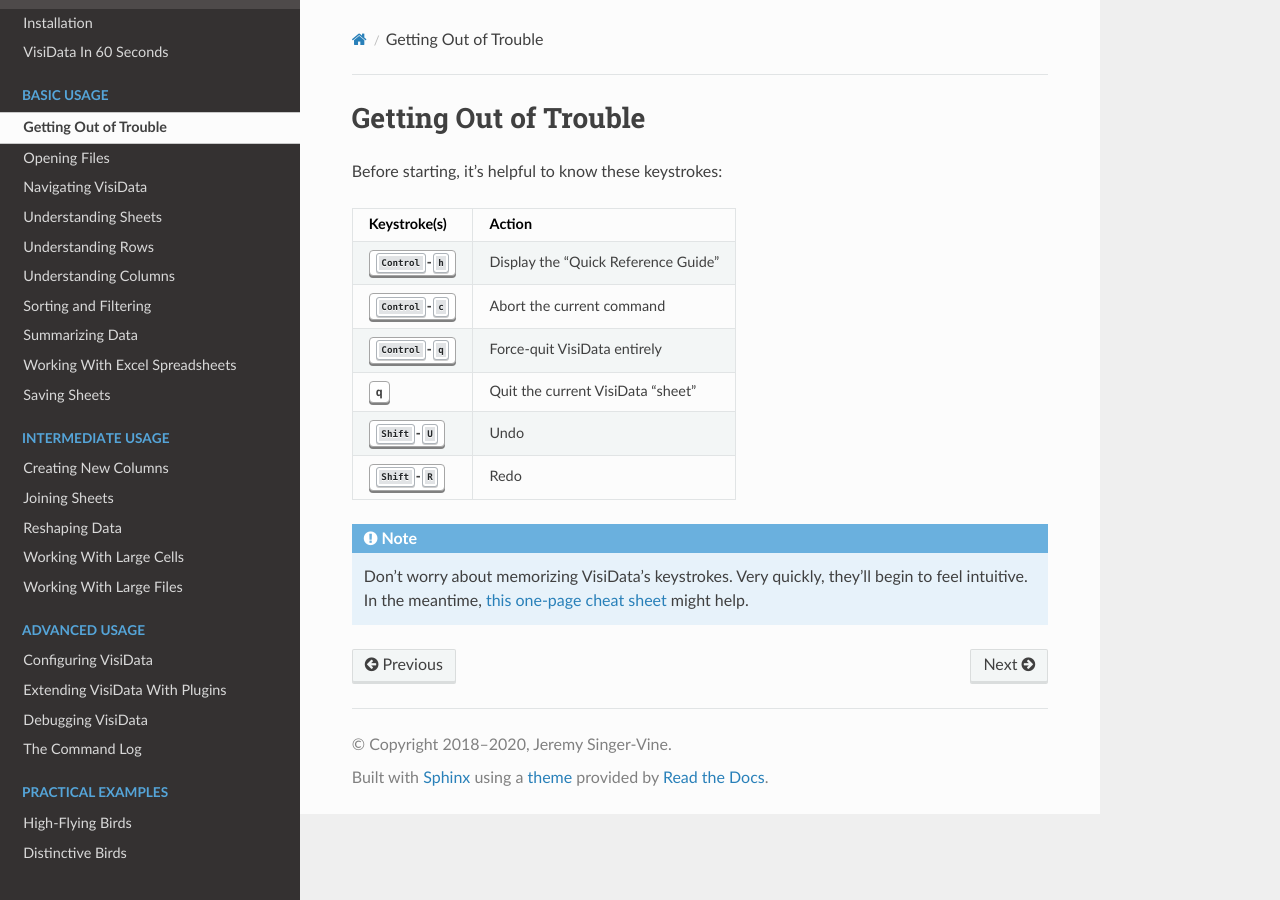
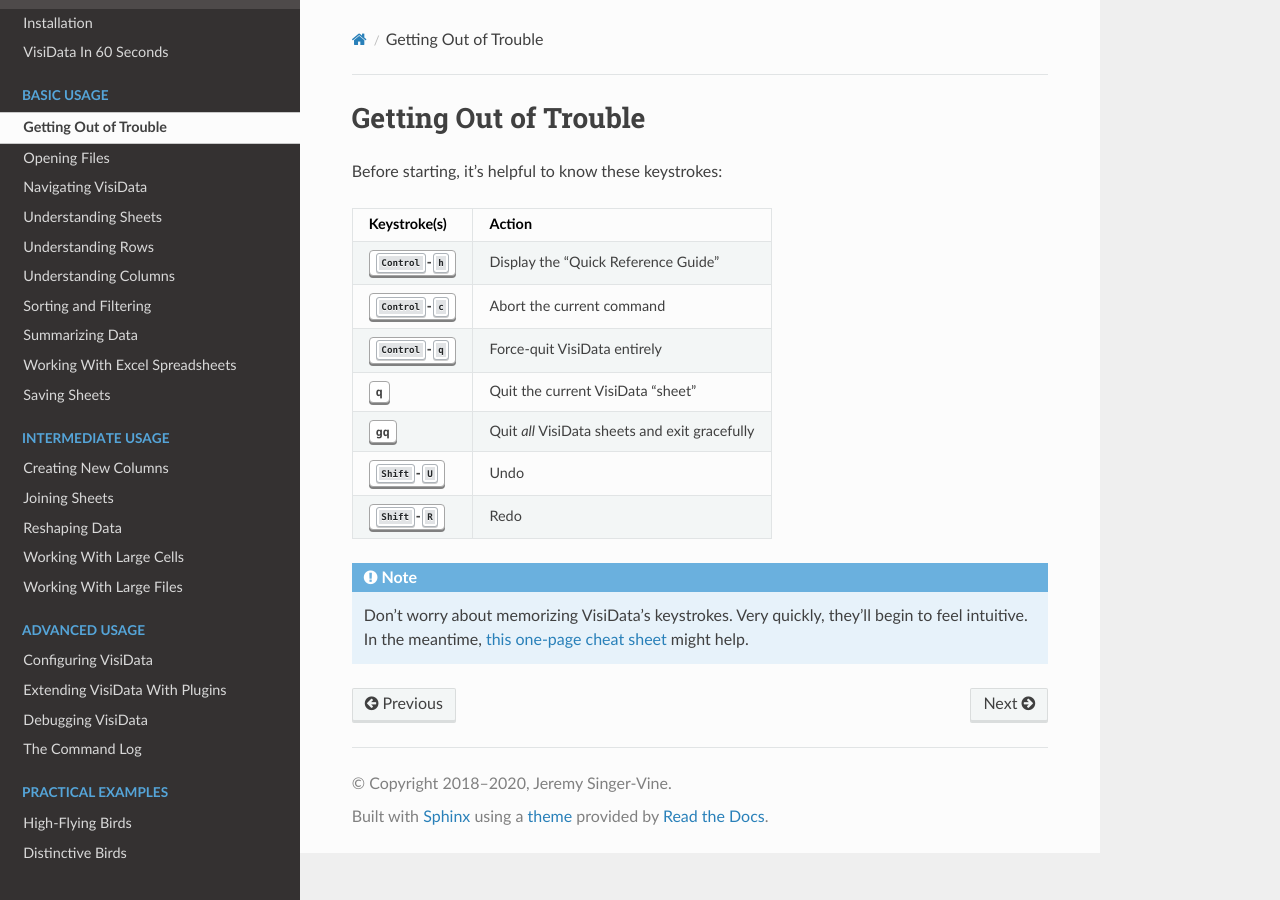
Before and after one commit to jsvine/intro-to-visidata, a Sphinx documentation site: the page built from docs/basics/getting-out-of-trouble.rst, in a window 1280 px wide. Built offline with Sphinx 7.4.7 and the Read the Docs theme 2.0.0, drawn with Linux system fonts in a browser that asks for light colours.

Commit message:
Add gq to getting-out-of-trouble h/t @frosencrantz
(Resolves #19.)

```diff
--- a/docs/basics/getting-out-of-trouble.rst
+++ b/docs/basics/getting-out-of-trouble.rst
@@ -11,6 +11,7 @@
 :kbd:`Control-c`                   Abort the current command
 :kbd:`Control-q`                   Force-quit VisiData entirely
 :kbd:`q`                           Quit the current VisiData "sheet"
+:kbd:`gq`                          Quit *all* VisiData sheets and exit gracefully
 :kbd:`Shift-U`                     Undo
 :kbd:`Shift-R`                     Redo
 =================================  =======================
```
